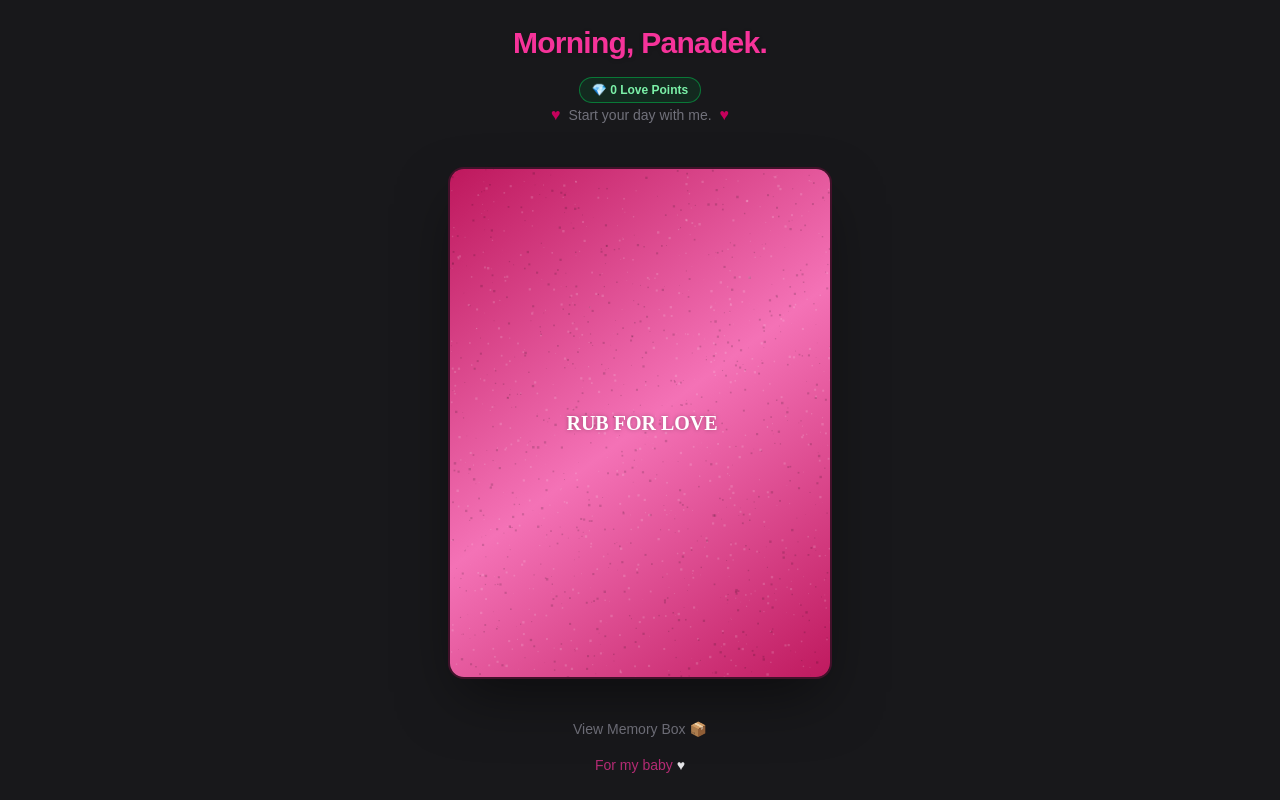
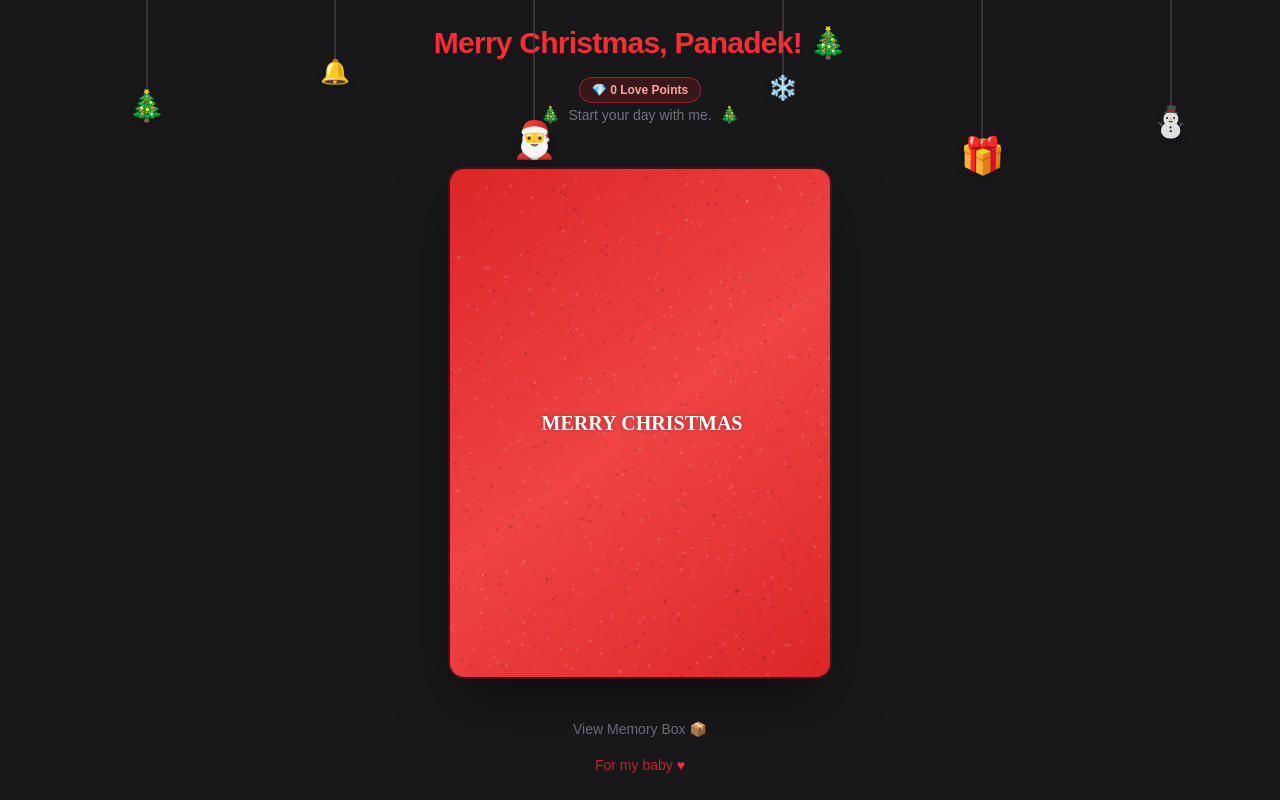
Before and after one commit to LaviniaNael/Panadek, a React (Vite) app: page / in a window 1280 px wide. Built offline with nearby package versions, Linux system fonts and the light colour scheme; a web font is replaced by a local one.

Commit message:
Christmas theme update

```diff
--- a/OneSignalSDKWorker.js
+++ /dev/null
@@ -1 +0,0 @@
-importScripts("https://cdn.onesignal.com/sdks/web/v16/OneSignalSDK.sw.js");
--- a/index.html
+++ b/index.html
@@ -2,15 +2,6 @@
 <html lang="en">
 
 <head>
-  <script src="https://cdn.onesignal.com/sdks/web/v16/OneSignalSDK.page.js" defer></script>
-  <script>
-    window.OneSignalDeferred = window.OneSignalDeferred || [];
-    OneSignalDeferred.push(async function (OneSignal) {
-      await OneSignal.init({
-        appId: "65f63cbc-3e12-4602-b62f-983d37abed87",
-      });
-    });
-  </script>
   <meta charset="UTF-8" />
   <link rel="icon" href="/pwa-192x192.png" />
   <meta name="viewport" content="width=device-width, initial-scale=1.0" />
--- a/src/App.tsx
+++ b/src/App.tsx
@@ -3,7 +3,8 @@ import React, { useState, useEffect } from "react";
 import ScratchCard from "./assets/ScratchCard";
 
 import { morningMessages, nightMessages } from "./assets/messages";
-import VoucherBook from "./assets/VoucherBook"
+import HangingDecorations from "./assets/HangingDecorations";
+import VoucherBook from "./assets/VoucherBook";
 
 // Define the shape of a saved note
 export type SavedNote = {
@@ -92,22 +93,23 @@ const App: React.FC = () => {
     <div
       className={`app-container ${isMorning ? "theme-morning" : "theme-night"}`}
     >
+      <HangingDecorations isMorning={isMorning} />
       <header className="app-header">
         <h1 className="header-title">
-          {isMorning ? "Morning, Panadek." : "Good evening, Panadek."}
+          {isMorning ? "Merry Christmas, Panadek! 🎄" : "Cozy Christmas Night, Panadek. ❄️"}
         </h1>
         {/* NEW: Points Badge */}
         <div
           onClick={() => setView('vouchers')}
           className={`cursor-pointer inline-flex items-center gap-2 px-3 py-1 rounded-full text-xs font-bold border mt-2
-                ${isMorning ? 'bg-green-900/30 border-green-500/50 text-green-300' : 'bg-red-900/30 border-red-500/50 text-red-300'}`}
+                ${isMorning ? 'bg-red-900/30 border-red-500/50 text-red-300' : 'bg-green-900/30 border-green-500/50 text-green-300'}`}
         >
           <span>💎 {points} Love Points</span>
         </div>
         <p className="header-subtitle">
-          <span className="heart-icon">♥</span>
+          <span className="heart-icon">{isMorning ? "🎄" : "❄️"}</span>
           {isMorning ? "Start your day with me." : "End your day with love."}
-          <span className="heart-icon">♥</span>
+          <span className="heart-icon">{isMorning ? "🎄" : "❄️"}</span>
         </p>
         {/* 🛠️ TEMPORARY DEBUG TOOLS (Delete this block before sending to him!) */}
 
@@ -192,7 +194,7 @@ const App: React.FC = () => {
         )}
         <div className="mt-4">
           For my baby{" "}
-          <span className={isMorning ? "text-zinc-200" : "text-red-500"}>
+          <span className={isMorning ? "text-red-500" : "text-green-500"}>
             {" "}
             ♥
           </span>
--- /dev/null
+++ b/src/assets/HangingDecorations.tsx
@@ -0,0 +1,99 @@
+import React, { useEffect, useRef } from 'react';
+
+interface HangingDecorationsProps {
+    isMorning: boolean;
+}
+
+const HangingDecorations: React.FC<HangingDecorationsProps> = ({ isMorning }) => {
+    // Define decorations with different positions, lengths, delays, and durations for a natural feel
+    const decorations = [
+        { left: '10%', height: 'h-24', delay: '0s', duration: '2.5s', icon: '🎄', size: 'text-3xl' },
+        { left: '25%', height: 'h-16', delay: '0.5s', duration: '2s', icon: '🔔', size: 'text-2xl' },
+        { left: '40%', height: 'h-32', delay: '1.2s', duration: '3s', icon: '🎅', size: 'text-4xl' },
+        { left: '60%', height: 'h-20', delay: '2.5s', duration: '2.2s', icon: '❄️', size: 'text-2xl' },
+        { left: '75%', height: 'h-36', delay: '0.5s', duration: '3.5s', icon: '🎁', size: 'text-4xl' },
+        { left: '90%', height: 'h-28', delay: '0.1s', duration: '2.8s', icon: '⛄', size: 'text-3xl' },
+    ];
+
+    const containerRefs = useRef<(HTMLDivElement | null)[]>([]);
+    const lastScrollY = useRef(0);
+    const velocity = useRef(0);
+    const rotation = useRef(0);
+    const rafId = useRef<number>(0);
+
+    useEffect(() => {
+        const handleScroll = () => {
+            const currentScrollY = window.scrollY;
+            const delta = currentScrollY - lastScrollY.current;
+
+            // Add scroll delta as an impulse to velocity
+            // Clamp delta to prevent spinning out of control on fast scrolls
+            const impulse = Math.max(-10, Math.min(10, delta));
+            velocity.current += impulse * 0.15;
+
+            lastScrollY.current = currentScrollY;
+        };
+
+        const updatePhysics = () => {
+            // Spring physics: Pull back to 0
+            const tension = 0.09;
+            const damping = 0.92;
+
+            const force = -tension * rotation.current;
+            velocity.current += force;
+            velocity.current *= damping;
+            rotation.current += velocity.current;
+
+            // Apply rotation to all containers
+            containerRefs.current.forEach((ref, index) => {
+                if (ref) {
+                    // Add slight variation based on index so they don't move in perfect unison
+                    const factor = 1 + (index % 2) * 0.2;
+                    ref.style.transform = `rotate(${rotation.current * factor}deg)`;
+                }
+            });
+
+            rafId.current = requestAnimationFrame(updatePhysics);
+        };
+
+        window.addEventListener('scroll', handleScroll);
+        rafId.current = requestAnimationFrame(updatePhysics);
+
+        return () => {
+            window.removeEventListener('scroll', handleScroll);
+            cancelAnimationFrame(rafId.current);
+        };
+    }, []);
+
+    return (
+        <div className="fixed top-0 left-0 w-full h-0 z-50 pointer-events-none">
+            {decorations.map((item, index) => (
+                // Outer Wrapper: Handles Scroll Physics Swing
+                <div
+                    key={index}
+                    ref={el => { containerRefs.current[index] = el }}
+                    className="absolute top-0 origin-top"
+                    style={{ left: item.left }}
+                >
+                    {/* Inner Wrapper: Handles Idle Swing Animation */}
+                    <div
+                        className="origin-top animate-swing"
+                        style={{
+                            animationDuration: item.duration,
+                            animationDelay: item.delay
+                        }}
+                    >
+                        {/* The String */}
+                        <div className={`w-0.5 bg-zinc-600 mx-auto ${item.height} opacity-50`}></div>
+                        {/* The Ornament */}
+                        <div className={`relative -mt-2 ${item.size} drop-shadow-lg filter transition-transform duration-300 hover:scale-125 cursor-pointer pointer-events-auto`}>
+                            {item.icon}
+                        </div>
+                    </div>
+                </div>
+            ))}
+        </div>
+    );
+};
+
+export default HangingDecorations;
--- a/src/assets/ScratchCard.tsx
+++ b/src/assets/ScratchCard.tsx
@@ -48,15 +48,15 @@ const ScratchCard: React.FC<ScratchCardProps> = ({ isMorning, message, onSave, o
 
     const gradient = ctx.createLinearGradient(0, 0, canvas.width, canvas.height);
     if (isMorning) {
-        // Morning: Pink / Rose Foil
-        gradient.addColorStop(0, '#be185d');
-        gradient.addColorStop(0.5, '#f472b6');
-        gradient.addColorStop(1, '#be185d');
+      // Morning: Christmas Red Foil
+      gradient.addColorStop(0, '#dc2626');
+      gradient.addColorStop(0.5, '#ef4444');
+      gradient.addColorStop(1, '#dc2626');
     } else {
-        // Night: Deep Red Foil
-        gradient.addColorStop(0, '#7f1d1d');
-        gradient.addColorStop(0.5, '#dc2626');
-        gradient.addColorStop(1, '#7f1d1d');
+      // Night: Christmas Green Foil
+      gradient.addColorStop(0, '#15803d');
+      gradient.addColorStop(0.5, '#22c55e');
+      gradient.addColorStop(1, '#15803d');
     }
     ctx.fillStyle = gradient;
     ctx.fillRect(0, 0, canvas.width, canvas.height);
@@ -81,7 +81,7 @@ const ScratchCard: React.FC<ScratchCardProps> = ({ isMorning, message, onSave, o
     ctx.shadowBlur = 4;
     ctx.textAlign = "center";
     ctx.textBaseline = "middle";
-    ctx.fillText(isMorning ? "RUB FOR LOVE" : "SCRATCH ME", canvas.width / 2, canvas.height / 2);
+    ctx.fillText(isMorning ? "MERRY CHRISTMAS" : "SCRATCH FOR GIFT", canvas.width / 2, canvas.height / 2);
     ctx.shadowBlur = 0;
   }, [isMorning]);
 
@@ -115,7 +115,7 @@ const ScratchCard: React.FC<ScratchCardProps> = ({ isMorning, message, onSave, o
     isDrawing.current = true;
     lastPos.current = getPos(e);
     if (!isRevealed) {
-        scratchAudioRef.current?.play().catch(() => {});
+      scratchAudioRef.current?.play().catch(() => { });
     }
   };
 
@@ -163,7 +163,7 @@ const ScratchCard: React.FC<ScratchCardProps> = ({ isMorning, message, onSave, o
     if (transparentPixels / (canvas.width * canvas.height) > 0.45) {
       setIsRevealed(true);
       scratchAudioRef.current?.pause();
-      revealAudioRef.current?.play().catch(() => {});
+      revealAudioRef.current?.play().catch(() => { });
 
       if (onReveal) {
         onReveal();
@@ -182,7 +182,7 @@ const ScratchCard: React.FC<ScratchCardProps> = ({ isMorning, message, onSave, o
         <div className="glow-effect" />
         <div className="relative z-10">
           <div className="message-container">
-                    <span className="message-icon">{isMorning ? '🌸' : '🌹'}</span>
+            <span className="message-icon">{isMorning ? '🎅' : '🎄'}</span>
             <p className="message-text">"{message}"</p>
           </div>
         </div>
--- a/src/assets/VoucherBook.tsx
+++ b/src/assets/VoucherBook.tsx
@@ -40,7 +40,7 @@ interface VoucherBookProps {
     points: number;
     deductPoints: (amount: number) => void;
     isMorning: boolean;
-  initialTab?: 'notes' | 'shop'; // New prop to decide where to open
+    initialTab?: 'notes' | 'shop';
 }
 
 const VoucherBook: React.FC<VoucherBookProps> = ({ onClose, points, deductPoints, isMorning, initialTab = 'shop' }) => {
@@ -49,13 +49,10 @@ const VoucherBook: React.FC<VoucherBookProps> = ({ onClose, points, deductPoints
     const [notes, setNotes] = useState<SavedNote[]>([]);
 
     // Flip State Machine
-  // 'notes-shop': Front=Notes, Back=Shop
-  // 'shop-history': Front=Shop, Back=History
     const [bookMode, setBookMode] = useState<'notes-shop' | 'shop-history'>('shop-history');
     const [isFlipped, setIsFlipped] = useState(false);
 
     useEffect(() => {
-    // Load all data
         const savedRedeemed = JSON.parse(localStorage.getItem('redeemedVouchers') || '[]');
         setRedeemedIds(savedRedeemed);
         const savedHistory = JSON.parse(localStorage.getItem('usedVouchers') || '[]');
@@ -63,52 +60,43 @@ const VoucherBook: React.FC<VoucherBookProps> = ({ onClose, points, deductPoints
         const savedNotes = JSON.parse(localStorage.getItem('savedNotes') || '[]');
         setNotes(savedNotes);
 
-    // Set initial page based on prop
         if (initialTab === 'notes') {
             setBookMode('notes-shop');
-        setIsFlipped(false); // Shows Notes (Front)
+            setIsFlipped(false);
         } else {
             setBookMode('shop-history');
-        setIsFlipped(false); // Shows Shop (Front)
+            setIsFlipped(false);
         }
     }, [initialTab]);
 
-  // Navigation Logic
     const goToShopFromNotes = () => {
-    setIsFlipped(true); // Flip to Back (Shop)
+        setIsFlipped(true);
     };
 
     const goToNotesFromShop = () => {
         if (bookMode === 'notes-shop') {
-        setIsFlipped(false); // Flip back to Front (Notes)
+            setIsFlipped(false);
         } else {
-        // We are in 'shop-history', Front is Shop.
-        // 1. Switch to 'notes-shop', Set Flipped=True (Back is Shop). Instant visual swap.
             setBookMode('notes-shop');
             setIsFlipped(true);
-        // 2. Timeout to allow render, then Flip to False (Front is Notes).
             setTimeout(() => setIsFlipped(false), 50);
         }
     };
 
     const goToHistoryFromShop = () => {
         if (bookMode === 'shop-history') {
-        setIsFlipped(true); // Flip to Back (History)
+            setIsFlipped(true);
         } else {
-        // We are in 'notes-shop', Back is Shop.
-        // 1. Switch to 'shop-history', Set Flipped=False (Front is Shop). Instant visual swap.
             setBookMode('shop-history');
             setIsFlipped(false);
-        // 2. Timeout to allow render, then Flip to True (Back is History).
             setTimeout(() => setIsFlipped(true), 50);
         }
     };
 
     const goToShopFromHistory = () => {
-    setIsFlipped(false); // Flip back to Front (Shop)
+        setIsFlipped(false);
     };
 
-  // Actions
     const handleBuy = (voucher: Voucher) => {
         if (points < voucher.cost) return;
         if (window.confirm(`Buy "${voucher.title}" for ${voucher.cost} points?`)) {
@@ -145,12 +133,12 @@ const VoucherBook: React.FC<VoucherBookProps> = ({ onClose, points, deductPoints
         }
     }
 
-  const themeColor = isMorning ? 'text-pink-500' : 'text-red-500';
-  const themeBg = isMorning ? 'bg-pink-600' : 'bg-red-600';
-  const themeBorder = isMorning ? 'border-pink-500' : 'border-red-500';
-  const themeHover = isMorning ? 'hover:bg-pink-700' : 'hover:bg-red-700';
+    // UPDATED: Christmas Theme (Red Morning / Green Night)
+    const themeColor = isMorning ? 'text-red-500' : 'text-green-500';
+    const themeBg = isMorning ? 'bg-red-600' : 'bg-green-600';
+    const themeBorder = isMorning ? 'border-red-500' : 'border-green-500';
+    const themeHover = isMorning ? 'hover:bg-red-700' : 'hover:bg-green-700';
 
-  // --- RENDER HELPERS ---
     const renderSavedNotes = () => (
         <div className="flex flex-col h-full bg-zinc-900 rounded-2xl border border-zinc-800 overflow-hidden">
             <div className="memory-box-header shrink-0 p-4 border-b border-zinc-800 flex justify-between items-center">
--- a/src/index.css
+++ b/src/index.css
@@ -3,9 +3,12 @@
 
 body {
   font-family: "Comic Relief", sans-serif;
+  /* Prevent pull-to-refresh on mobile which ruins the app feel */
+  overscroll-behavior-y: none;
 }
 
 @layer components {
+
   /* --- Main App Layout --- */
   .app-container {
     @apply min-h-screen flex flex-col items-center justify-center p-6 bg-zinc-900 text-zinc-200;
@@ -18,12 +21,14 @@ body {
   .header-title {
     @apply text-3xl font-bold mb-2 tracking-tight drop-shadow-sm;
   }
-  /* Theme-specific title colors */
+
+  /* THEME: Christmas Red (Morning) / Christmas Green (Night) */
   .theme-morning .header-title {
-    @apply text-pink-500;
+    @apply text-red-500;
   }
+
   .theme-night .header-title {
-    @apply text-red-500;
+    @apply text-green-500;
   }
 
   .header-subtitle {
@@ -33,11 +38,13 @@ body {
   .heart-icon {
     @apply text-base;
   }
+
   .theme-morning .heart-icon {
-    @apply text-pink-700;
+    @apply text-red-600;
   }
+
   .theme-night .heart-icon {
-    @apply text-red-800;
+    @apply text-green-600;
   }
 
   .main-content {
@@ -47,11 +54,13 @@ body {
   .app-footer {
     @apply mt-10 text-sm text-center;
   }
+
   .theme-morning .app-footer {
-    @apply text-pink-500/70;
+    @apply text-red-500/70;
   }
+
   .theme-night .app-footer {
-    @apply text-red-500/60;
+    @apply text-green-500/60;
   }
 
   /* --- Message Content (Inside Card) --- */
@@ -70,13 +79,15 @@ body {
   /* --- Scratch Card Component --- */
   .card-wrapper {
     @apply relative w-full max-w-sm aspect-[3/4] rounded-2xl overflow-hidden mx-auto border-2;
-    box-shadow: 0 25px 60px -12px rgba(0, 0, 0, 0.5); /* Tailwind arbitrary value moved to standard CSS */
+    box-shadow: 0 25px 60px -12px rgba(0, 0, 0, 0.5);
   }
+
   .theme-morning .card-wrapper {
-    @apply border-pink-800/30;
+    @apply border-red-800/30;
   }
+
   .theme-night .card-wrapper {
-    @apply border-red-900/30;
+    @apply border-green-900/30;
   }
 
   .hidden-layer {
@@ -86,42 +97,95 @@ body {
   .glow-effect {
     @apply absolute inset-0 opacity-30 bg-gradient-to-br;
   }
+
   .theme-morning .glow-effect {
-    @apply from-pink-600/20 via-transparent to-transparent;
+    @apply from-red-600/20 via-transparent to-transparent;
+
+    /* --- Hanging Decoration Animation --- */
+    @keyframes swing {
+      0% {
+        transform: rotate(15deg);
+      }
+
+      100% {
+        transform: rotate(-15deg);
+      }
+    }
+
+    @keyframes float {
+
+      0%,
+      100% {
+        transform: translateY(0);
+      }
+
+      50% {
+        transform: translateY(-5px);
+      }
+    }
+
+    .animate-swing {
+      animation: swing 3s ease-in-out infinite alternate;
+      transform-origin: top center;
+    }
+
+    .animate-float {
+      animation: float 4s ease-in-out infinite;
+    }
+
+    /* Stagger delays for more natural feel */
+    .delay-100 {
+      animation-delay: 0.1s;
+    }
+
+    .delay-200 {
+      animation-delay: 0.5s;
+    }
+
+    .delay-300 {
+      animation-delay: 1.2s;
+    }
+
+    .delay-500 {
+      animation-delay: 2.5s;
+    }
   }
+
   .theme-night .glow-effect {
-    @apply from-red-900/40 via-transparent to-transparent;
+    @apply from-green-900/40 via-transparent to-transparent;
   }
 
   .scratch-canvas {
     @apply absolute inset-0 z-20 touch-none transition-opacity duration-1000;
   }
+
   .scratch-canvas.revealed {
     @apply opacity-0 pointer-events-none;
   }
-  /* ... (all your existing styles) ... */
-  /* ... (app-container, header-title, card-wrapper, etc...) ... */
 
-  /* --- NEW: Save Button (on top of card) --- */
+  /* --- Buttons & Inputs --- */
   .save-button {
-    @apply absolute bottom-4 right-4 z-30; /* Sits INSIDE the card */
+    @apply absolute bottom-4 right-4 z-30;
+    /* Sits INSIDE the card */
     @apply bg-zinc-700 text-white text-xs font-bold;
     @apply py-2 px-3 rounded-lg shadow-lg;
     @apply transition-all duration-300 ease-in-out;
     @apply hover:bg-zinc-600 hover:-translate-y-0.5;
   }
+
   .save-button:disabled {
-    @apply bg-pink-800 text-pink-200; /* Cute "saved" confirmation color */
+    @apply bg-zinc-800 text-zinc-400;
+    /* Neutral saved state */
     @apply opacity-100 cursor-not-allowed;
   }
 
-  /* --- NEW: Footer Memory Button --- */
+  /* --- Footer Memory Button --- */
   .memory-box-button {
     @apply text-zinc-500 text-sm font-medium cursor-pointer;
     @apply transition-colors hover:text-zinc-400;
   }
 
-  /* --- NEW: Memory Box Page --- */
+  /* --- Memory Box / Voucher Container --- */
   .memory-box-container {
     @apply w-full max-w-sm text-zinc-200;
     @apply bg-zinc-900 shadow-xl rounded-2xl;
@@ -133,17 +197,21 @@ body {
   .memory-box-header {
     @apply flex justify-between items-center pb-3 border-b border-zinc-700;
   }
+
   .memory-box-title {
     @apply text-lg font-semibold;
   }
+
   .close-button {
     @apply text-3xl text-zinc-500 font-light;
     @apply transition-colors hover:text-white;
-    line-height: 1; /* Aligns the 'x' better */
+    line-height: 1;
+    /* Aligns the 'x' better */
   }
 
   .notes-list {
-    @apply max-h-[60vh] overflow-y-auto mt-4 pr-2; /* Scrollable list */
+    @apply max-h-[60vh] overflow-y-auto mt-4 pr-2;
+    /* Scrollable list */
   }
 
   .empty-message {
@@ -153,11 +221,13 @@ body {
   .note-card {
     @apply bg-zinc-800 p-4 rounded-lg mb-3;
     @apply border border-zinc-700 transition-all;
-    @apply hover:border-pink-600/50;
+    @apply hover:border-red-600/50;
   }
+
   .note-text {
     @apply text-zinc-100 text-base mb-2;
   }
+
   .note-date {
     @apply text-xs font-medium;
   }
@@ -168,9 +238,27 @@ body {
       opacity: 0;
       transform: translateY(10px);
     }
+
     to {
       opacity: 1;
       transform: translateY(0);
     }
   }
+
+  /* --- 3D Flip Animation --- */
+  .perspective-1000 {
+    perspective: 1000px;
+  }
+
+  .preserve-3d {
+    transform-style: preserve-3d;
+  }
+
+  .backface-hidden {
+    backface-visibility: hidden;
+  }
+
+  .rotate-y-180 {
+    transform: rotateY(180deg);
+  }
 }
```
Lines whose indentation alone changed are shown as unchanged.
